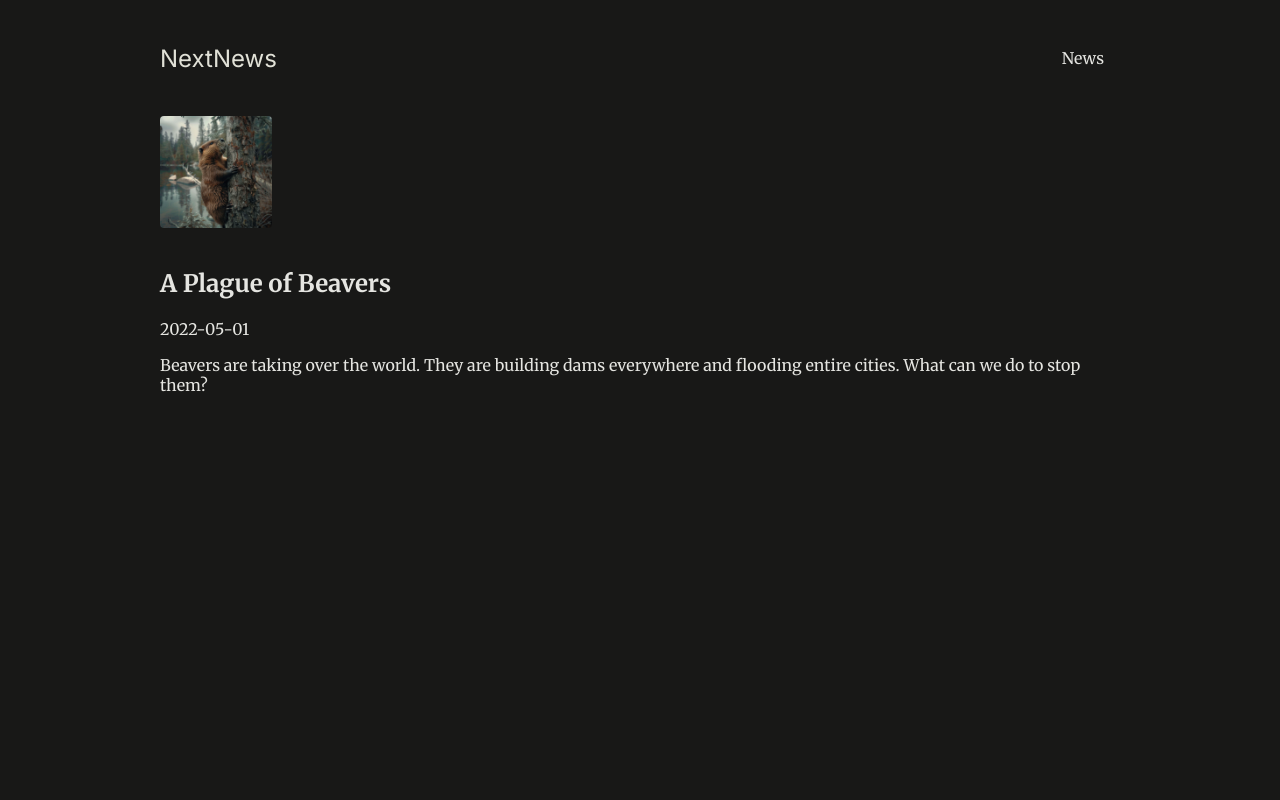
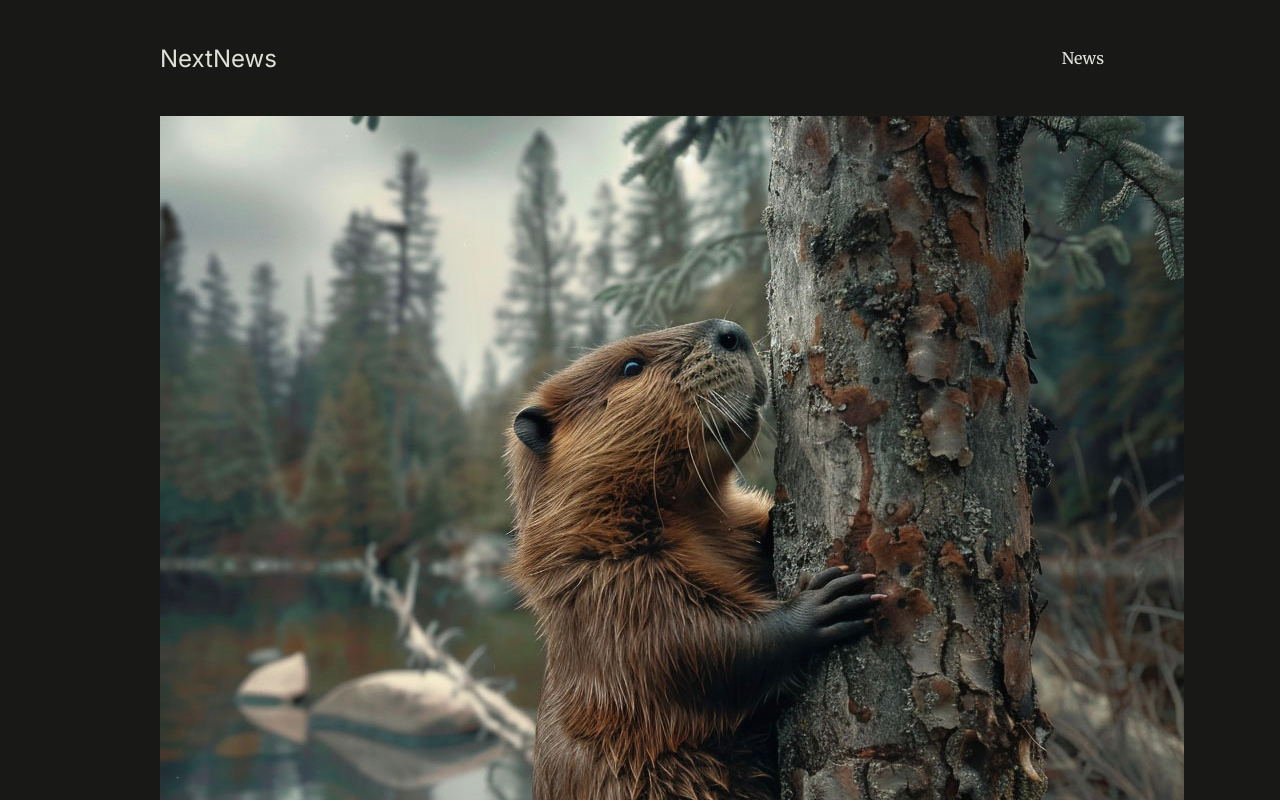
Before and after one commit to alainiranzi/Next.js-for-Routing-And-Page-Rendiring, a Next.js app: page /news/beaver-plague in a window 1280 px wide. Shown: the top 800 px of the page. Built offline with nearby package versions, Linux system fonts and the light colour scheme.

Commit message:
fixingthe connections of news with dummy

```diff
--- a/app/news/[slug]/page.js
+++ b/app/news/[slug]/page.js
@@ -1,28 +1,24 @@
+import { DUMMY_NEWS } from "@/dummy-news";
 import { notFound } from "next/navigation";
-import { DUMMY_NEWS } from "@/dummy-news";
 
 export default function NewsDetailPage({ params }) {
-  const newsSlug = params.slug;
+  console.log("PARAMS:", params);
 
   const newsItem = DUMMY_NEWS.find(
-    (newsItem) => newsItem.slug === newsSlug
+    (newsItem) => newsItem.slug === params.slug
   );
 
   if (!newsItem) {
+    console.log("News not found!");
     notFound();
   }
 
   return (
-    <article className="news-article">
+    <article>
       <header>
-        <img
-          src={`/images/news/${newsItem.image}`}
-          alt={newsItem.title}
-        />
+        <img src={`/images/news/${newsItem.image}`} alt={newsItem.title} />
         <h1>{newsItem.title}</h1>
-        <time dateTime={newsItem.date}>
-          {newsItem.date}
-        </time>
+        <time dateTime={newsItem.date}>{newsItem.date}</time>
       </header>
       <p>{newsItem.content}</p>
     </article>
```
